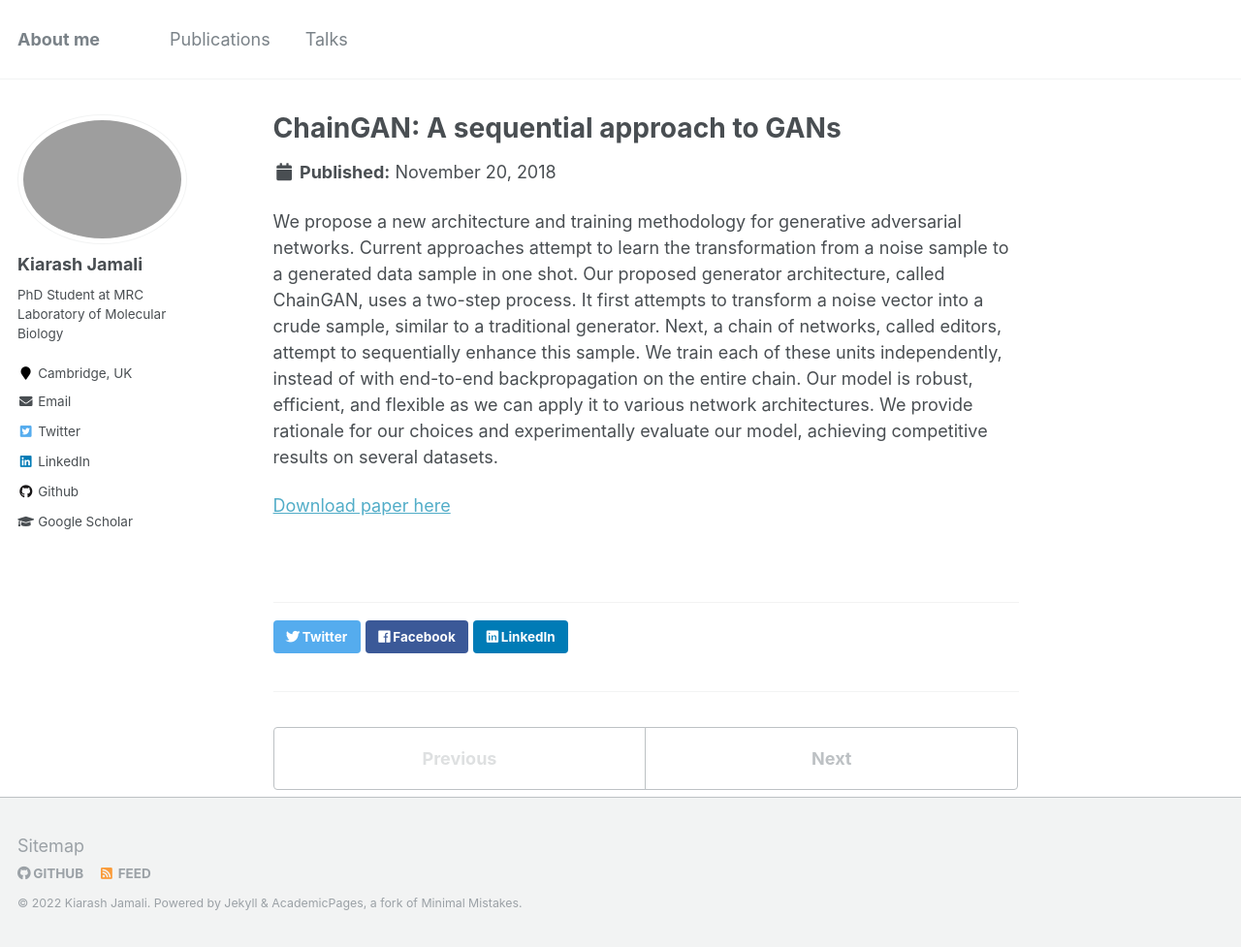
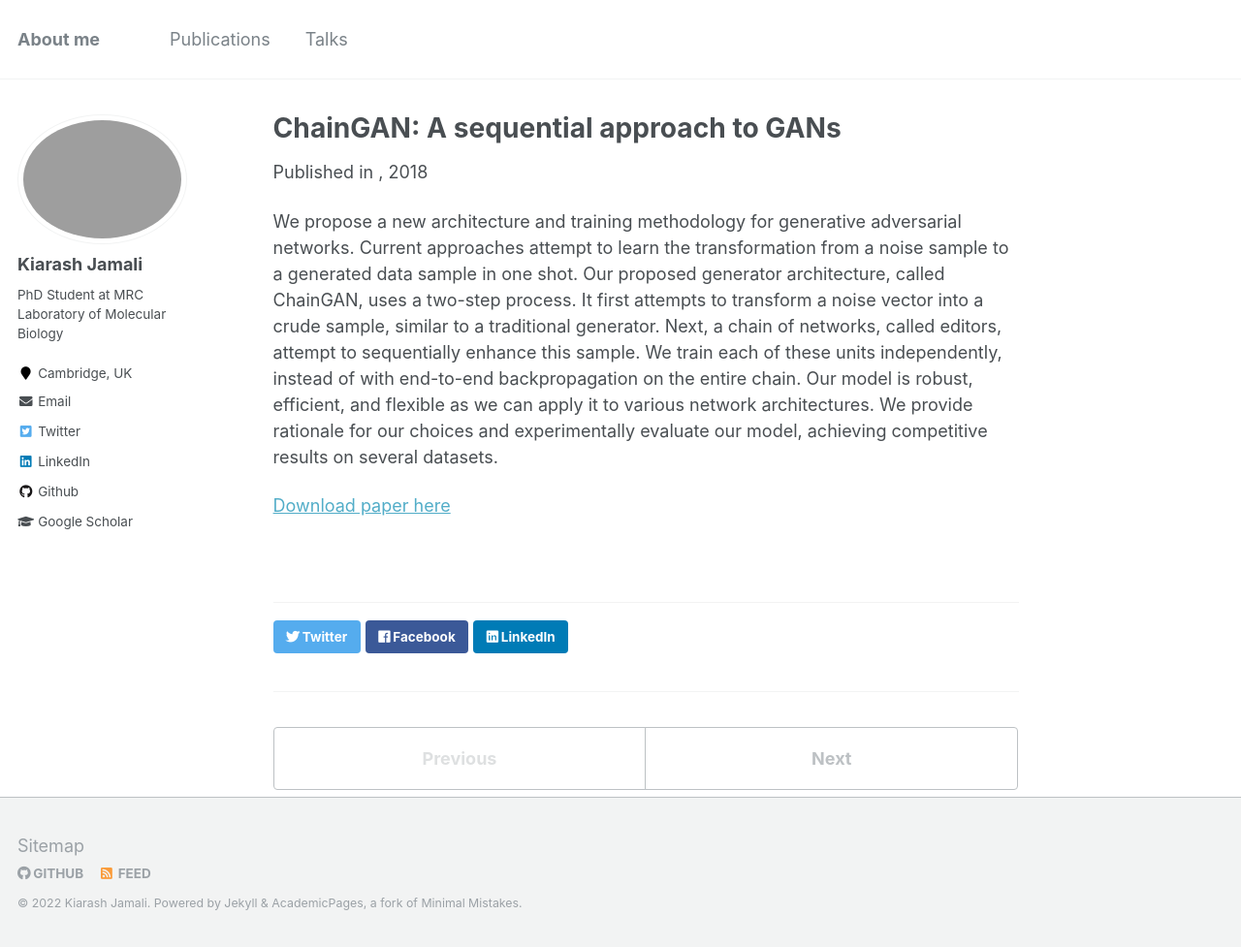
Before and after one commit to jamaliki/jamaliki.github.io, a Jekyll site: the page built from _publications/chain_gan.md, in a window 1280 px wide and 977 px high. Shown: the whole window at 97% size. Built offline with Jekyll 4.4.1, drawn with Linux system fonts in a browser that asks for light colours.

Commit message:
Try this

```diff
--- a/_layouts/single.html
+++ b/_layouts/single.html
@@ -36,8 +36,10 @@ layout: default
 
         {% if page.collection == 'teaching' %}
           <p> {{ page.type }}, <i>{{ page.venue }}</i>, {{ page.date | default: "1900-01-01" | date: "%Y" }} </p>
-        {% elsif page.venue and page.date %}
+        {% elsif page.venue != "" and page.date %}
           <p>Published in <i>{{ page.venue }}</i>, {{ page.date | default: "1900-01-01" | date: "%Y" }} </p>
+        {% elsif page.venue == "" and page.date %}
+          <p>Appears in <i>arXiv</i>, {{ page.date | default: "1900-01-01" | date: "%Y" }} </p>
         {% elsif page.date %}
           <p class="page__date"><strong><i class="fa fa-fw fa-calendar" aria-hidden="true"></i> {{ site.data.ui-text[site.locale].date_label | default: "Published:" }}</strong> <time datetime="{{ page.date | date_to_xmlschema }}">{{ page.date | default: "1900-01-01" | date: "%B %d, %Y" }}</time></p>
         {% endif %}
```
